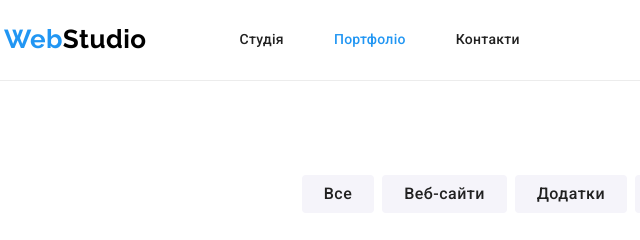
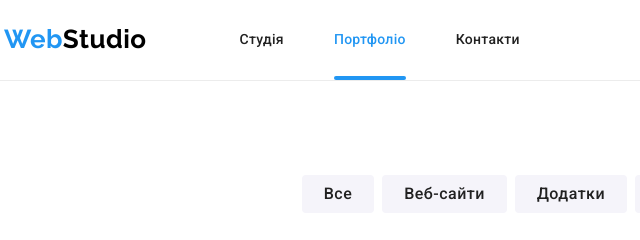
Before and after one commit to Omenat83/goit-markup-hw-05, a plain HTML site: page portfolio.html in a window 1280 px wide. Shown: the top 240 px of the page, 51-691 px from the left. Drawn offline with nearby package versions, Linux system fonts and the light colour scheme.

Commit message:
Update styles.css

```diff
--- a/styles/styles.css
+++ b/styles/styles.css
@@ -103,8 +103,22 @@ p {
   font-size: 14px;
   line-height: 1.14;
 }
+.site-nav {
+  position: relative;
+}
+.site-nav.site-nav.current::after {
+  content: '';
+  position: absolute;
+  bottom: 0;
+  display: block;
+  width: 100%;
+  height: 4px;
+  background-color: var(--main-color-decor);
+  border-radius: 2px;
+}
 .site-nav.current {
   color: var(--main-color-decor);
+
 }
 .site-nav:hover,
 .site-nav:focus {
```
